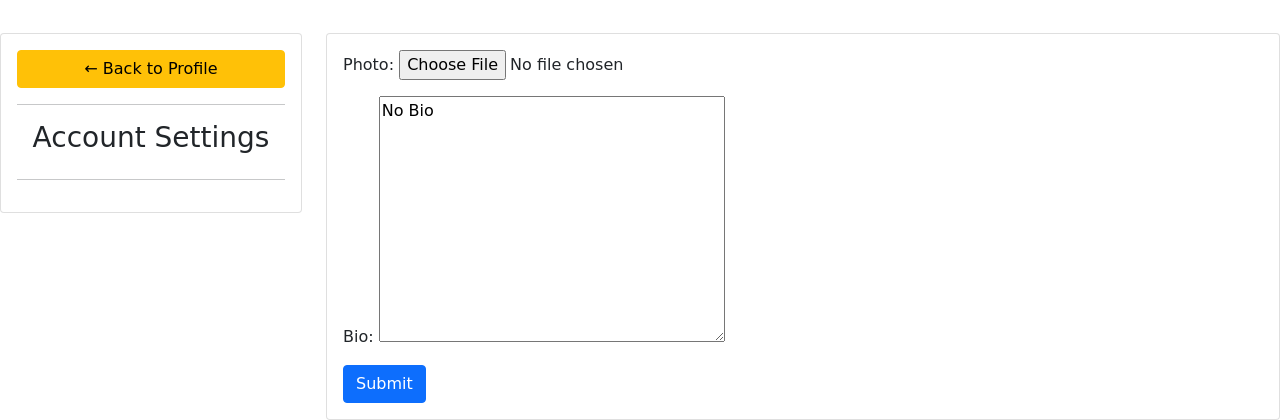
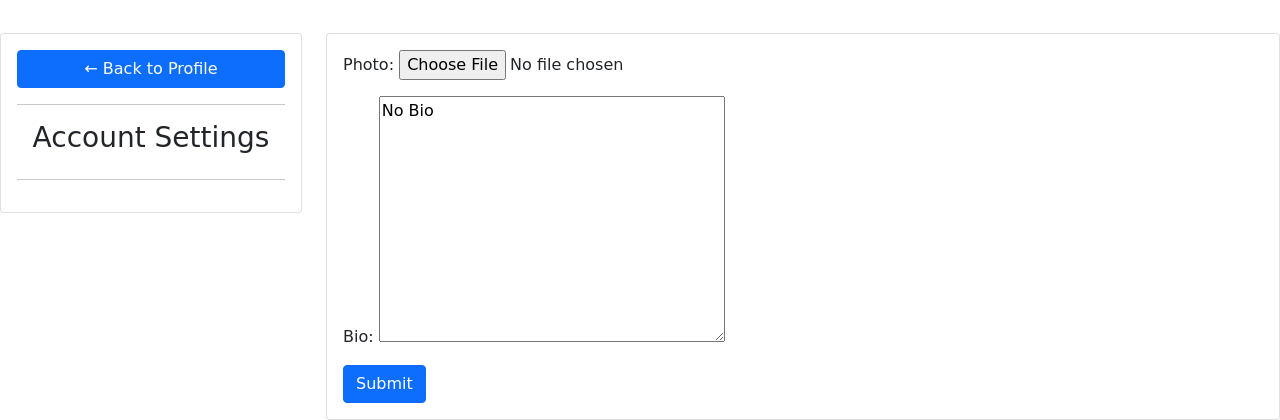
Before and after one commit to benjaminbills/devward, a Django app: template awards/templates/profile/profile_edit.html in a window 1280 px wide. Shown: the part 65-485 px from the top of the page. Run offline with Django 3.2, Linux system fonts and the light colour scheme; the template is opened without the code that fills it: values that come from a table or form of the project are taken from there, others are empty; some web fonts are replaced.

Commit message:
change button color

```diff
--- a/awards/templates/profile/profile_edit.html
+++ b/awards/templates/profile/profile_edit.html
@@ -15,7 +15,7 @@
 <div class="row">
 	<div class="col-md-3">
 		<div class="card card-body">
-			<a class="btn btn-warning" href="{% url 'user_page' request.user.id %}"> &#8592; Back to Profile</a>
+			<a class="btn btn-primary" href="{% url 'user_page' request.user.id %}"> &#8592; Back to Profile</a>
 			<hr>
 			<h3 style="text-align: center">Account Settings</h3>
 			<hr>
```
